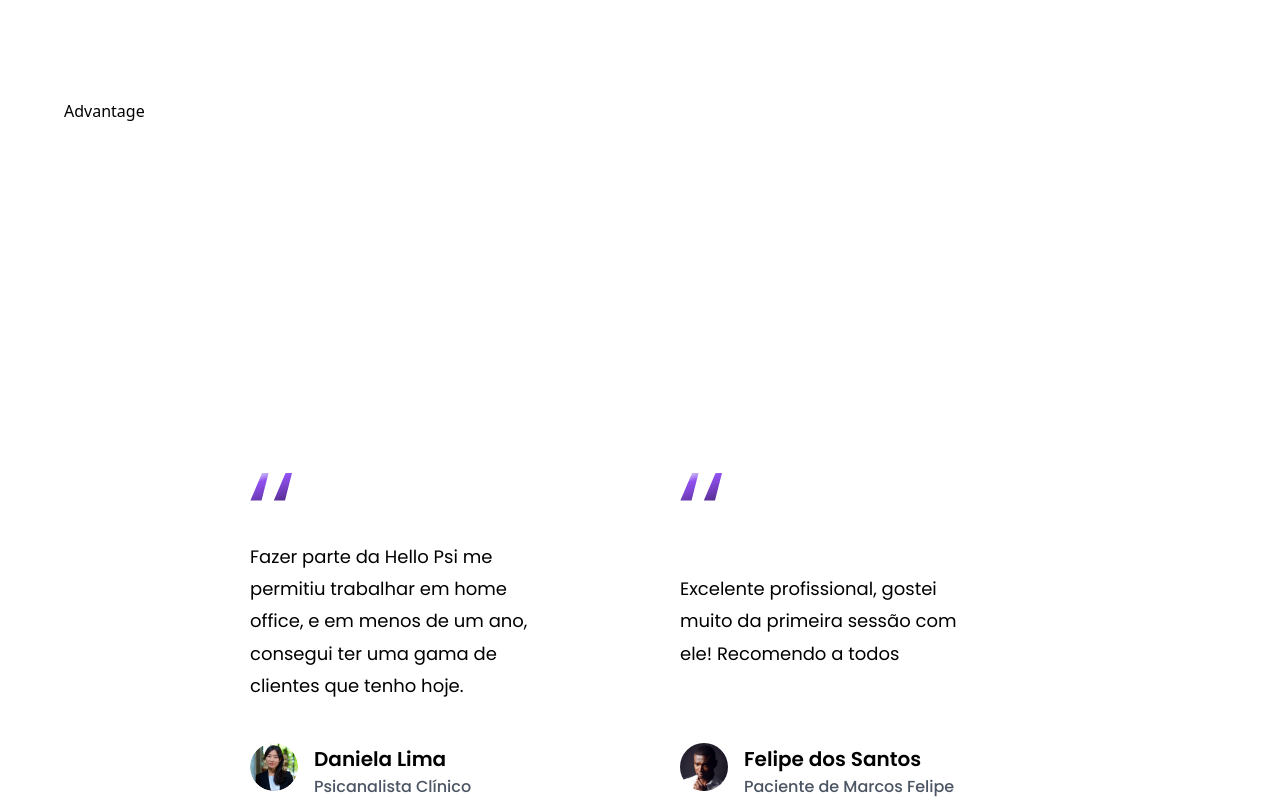
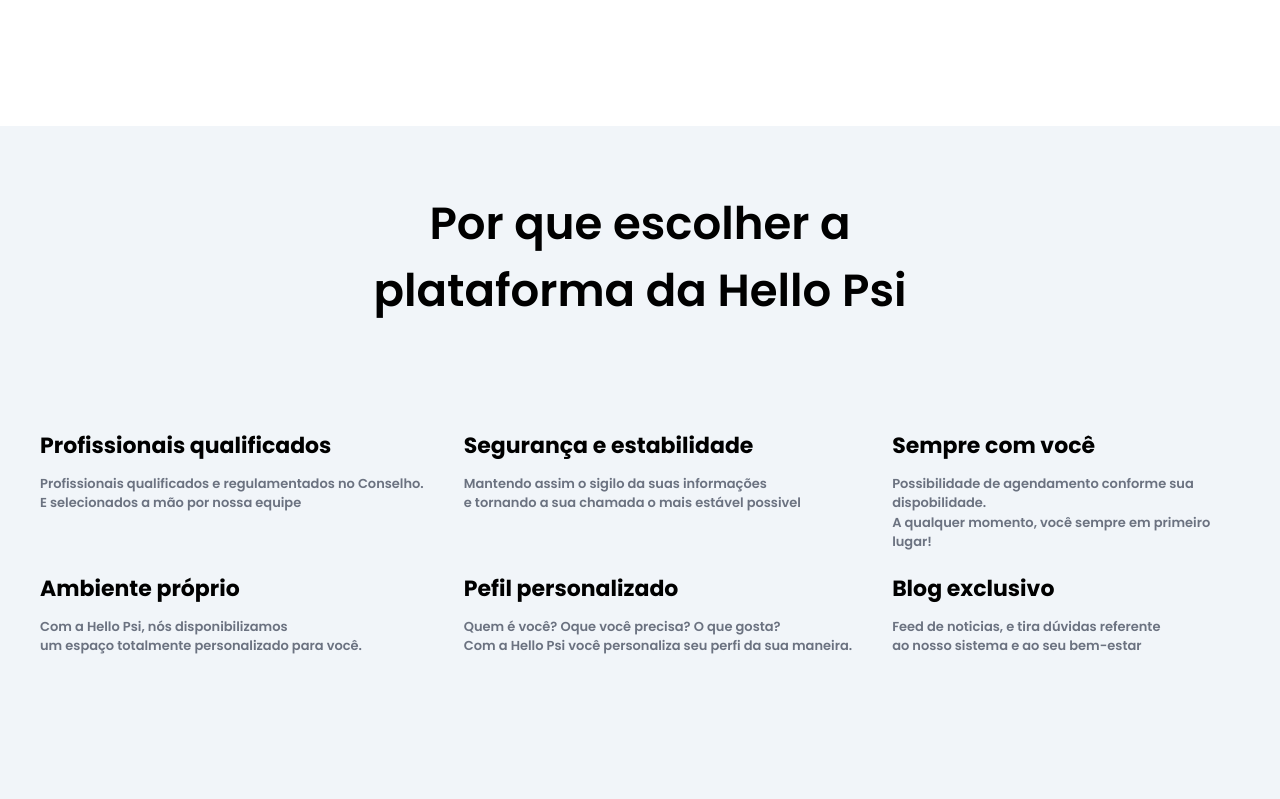
Before and after one commit to paulobahia/PI, a React (Vite) app: page / in a window 1280 px wide. Shown: the part 3147-3946 px from the top of the page. Built offline with nearby package versions, Linux system fonts and the light colour scheme.

Commit message:
Advantage components

```diff
--- a/src/pages/LandingPage/components/Advantage.jsx
+++ b/src/pages/LandingPage/components/Advantage.jsx
@@ -1,8 +1,53 @@
 import React from 'react'
+import styles from "../../../style";
 
 const Advantage = () => {
   return (
-    <div>Advantage</div>
+    <section className={`flex md:flex-row flex-col  ${styles.paddingY}`}>
+      <div
+        className={`flex-1 flex justify-center items-center flex-col xl:px-0 sm:px-10 px-6`}
+      >
+        <div className="flex-row flex-center justify-between items-center w-full">
+          <h1 className="flex-1 text-center font-poppins font-semibold ss:text-[45px] text-[35px] text-black">
+            Por que escolher a<br />{" "}
+            <span>plataforma da Hello Psi</span>
+          </h1>
+          <div className={` ${styles.paddingY} text-[16px]  place-content-center font-medium mt-10 grid grid-rows-2 grid-flow-col gap-y-2 gap-x-10`}>
+            <div>
+              <p className='font-poppins font-bold text-[22px] text-black'>Profissionais qualificados</p>
+              <p className={`font-poppins mt-3 font-semibold text-gray-500 text-[13px]`}>Profissionais qualificados e regulamentados no  Conselho. <br /> E selecionados a mão por nossa equipe</p>
+            </div>
+            <div>
+              <p className='font-poppins font-bold text-[22px] text-black'>Ambiente próprio</p>
+              <p className={`font-poppins mt-3 font-semibold text-gray-500 text-[13px]`}>Com a Hello Psi, nós disponibilizamos <br /> um  espaço totalmente personalizado para você.</p>
+            </div>
+            <div>
+              <p className='font-poppins font-bold text-[22px] text-black'>
+                Segurança e estabilidade
+              </p>
+              <p className={`font-poppins mt-3 font-semibold text-gray-500 text-[13px]`}>Mantendo assim o sigilo da suas informações <br /> e tornando a sua chamada o mais estável possivel</p>
+            </div>
+            <div>
+              <p className='font-poppins font-bold text-[22px] text-black'>
+                Pefil personalizado
+              </p>
+              <p className={`font-poppins mt-3 font-semibold text-gray-500 text-[13px]`}>Quem é você? Oque você precisa? O que gosta? <br /> Com a Hello Psi você personaliza seu perfi da sua maneira.  </p>
+            </div>
+            <div>
+              <p className='font-poppins font-bold text-[22px] text-black'>
+                Sempre com você
+              </p>
+              <p className={`font-poppins mt-3 font-semibold text-gray-500 text-[13px]`}>Possibilidade de agendamento conforme sua dispobilidade. <br /> A qualquer momento, você sempre em primeiro lugar! </p>
+              <p className={`font-poppins mt-3 font-semibold text-gray-500 text-[13px]`}></p>
+            </div>
+            <div>
+              <p className='font-poppins font-bold text-[22px] text-black'>Blog exclusivo</p>
+              <p className={`font-poppins mt-3 font-semibold text-gray-500 text-[13px]`}>Feed de noticias, e tira dúvidas  referente <br /> ao nosso sistema e ao seu bem-estar</p>
+            </div>
+          </div>
+        </div>
+      </div >
+    </section >
   )
 }
 
--- a/src/pages/LandingPage/components/Contact.jsx
+++ b/src/pages/LandingPage/components/Contact.jsx
@@ -4,7 +4,7 @@
 const Contact = () => {
 
   return <div className={`${styles.paddingY}  text-center `}>
-    <h2 className="mb-4 text-4xl font-extrabold text-center text-white ">Fale conosco</h2>
+    <h2 id="Contact" className="mb-4 text-4xl font-extrabold text-center text-white ">Fale conosco</h2>
     <p className="mb-8 lg:mb-14 font-light text-center text-white dark:text-gray-400 sm:text-xl">
       Tem um problema técnico?
       Quer enviar comentários um Feedback? <br />
--- a/src/pages/LandingPage/components/FAQ.jsx
+++ b/src/pages/LandingPage/components/FAQ.jsx
@@ -73,12 +73,14 @@
             />
             <div className="text-center">
               <p className="font-medium m-4">Ainda tem alguma dúvida?</p>
+              <a href="#Contact">
               <button
                 type="button"
                 className="bg-transparent  hover:bg-purple-600 hover:text-white font-bold py-2 px-5 border text-[14px] border-purple-300 rounded-xl"
-              >
+                >
                 Fale conosco
               </button>
+                </a>
             </div>
           </div>
         </div>
--- a/src/pages/LandingPage/index.jsx
+++ b/src/pages/LandingPage/index.jsx
@@ -22,10 +22,18 @@
           <Header />
         </div>
       </div>
+      <div className={`bg-white ${styles.flexStart}`}>
+        <div className={`${styles.boxWidth}`}>
+          <Guide />
+        </div>
+      </div>
+      <div className={`bg-slate-100 ${styles.flexStart}`}>
+        <div className={`${styles.boxWidth}`}>
+          <Advantage />
+        </div>
+      </div>
       <div className={`bg-white ${styles.paddingX} ${styles.flexStart}`}>
         <div className={`${styles.boxWidth}`}>
-          <Guide />
-          <Advantage />
           <Feedback />
           <Shortcut />
           <FAQ />
```
